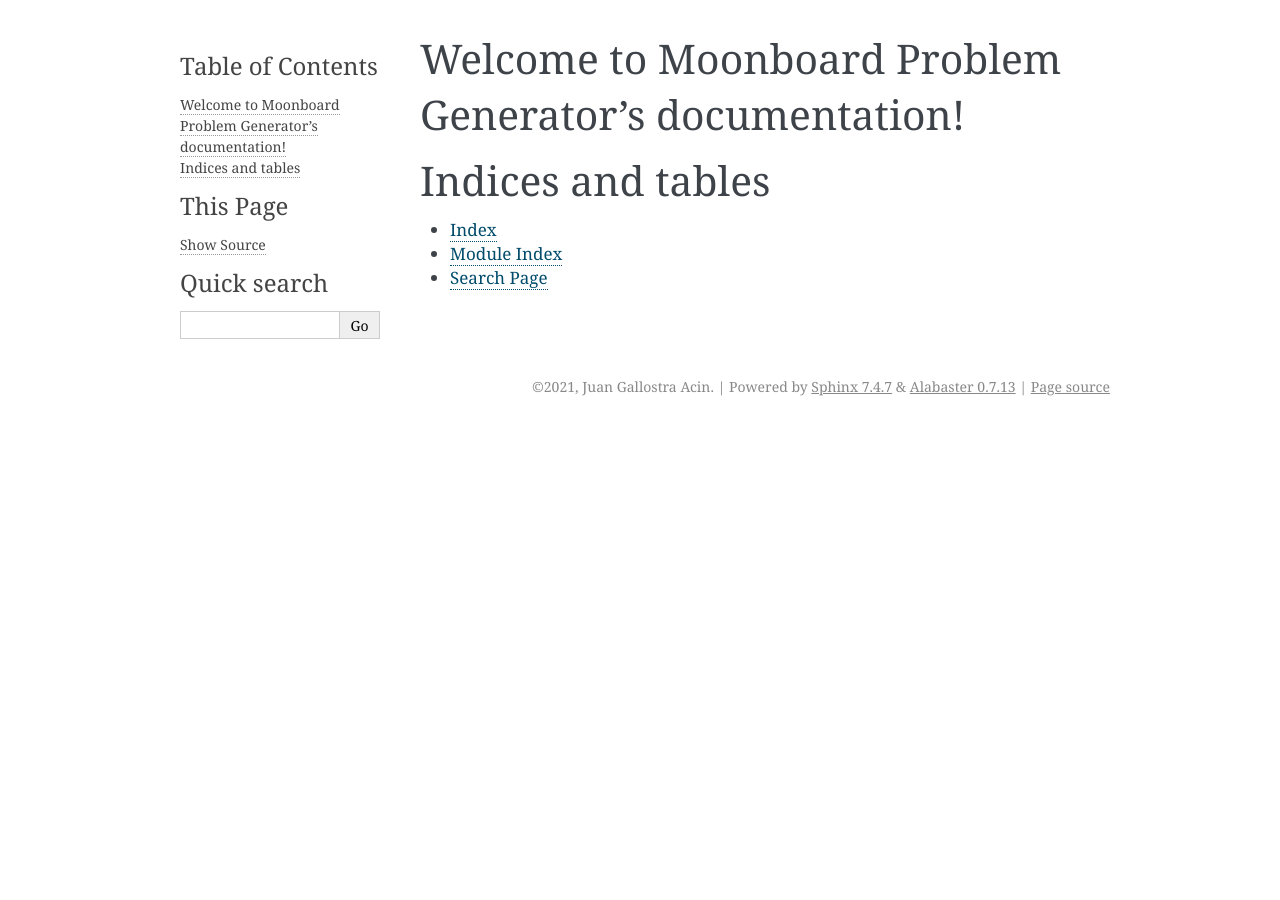
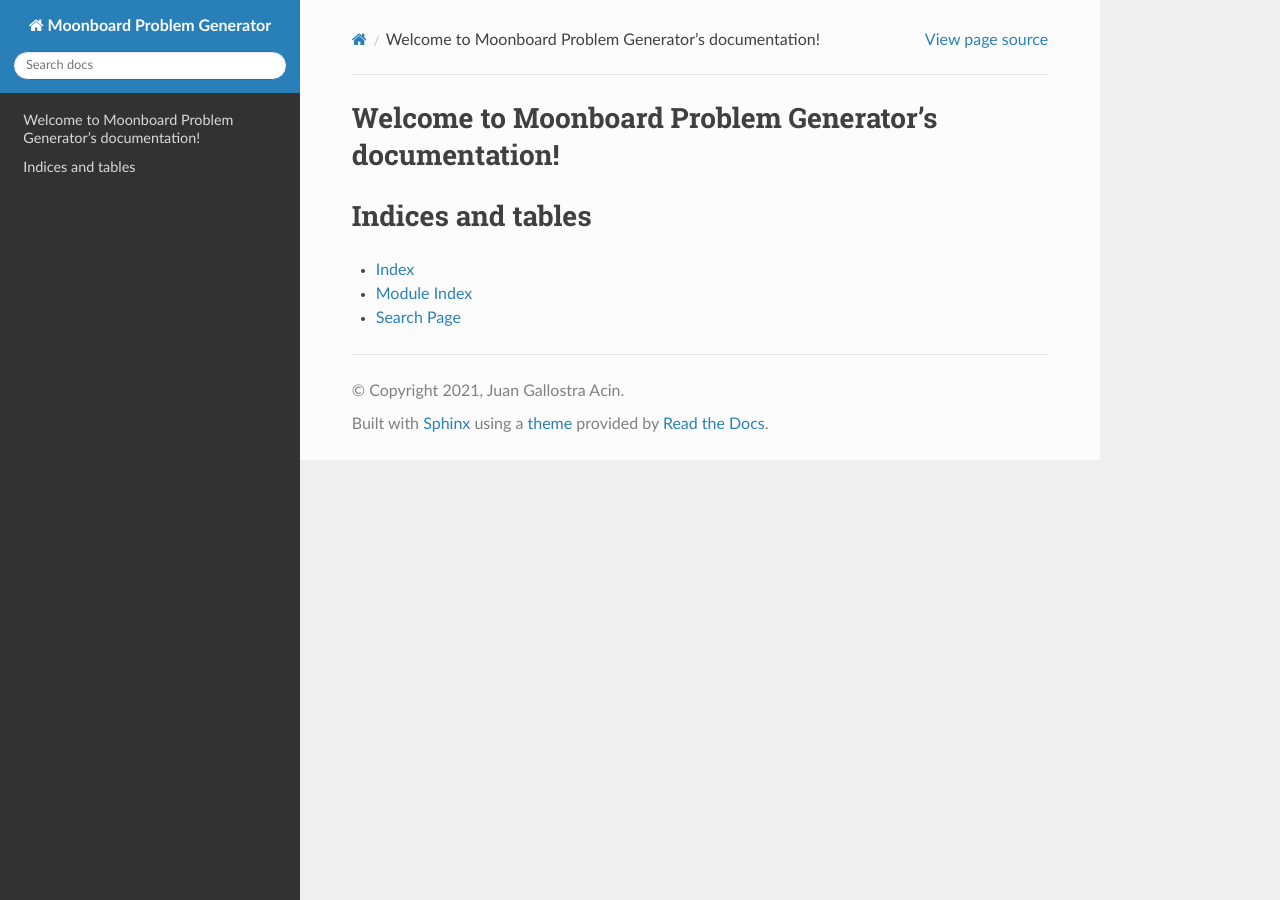
Before and after one commit to juangallostra/moonboard, a Sphinx documentation site: the page built from docs/source/index.rst, in a window 1280 px wide. Built offline with Sphinx 7.4.7 and the Read the Docs theme 2.0.0, drawn with Linux system fonts in a browser that asks for light colours.

Commit message:
Change Sphinx theme

```diff
--- a/docs/source/conf.py
+++ b/docs/source/conf.py
@@ -45,7 +45,7 @@ exclude_patterns = []
 # The theme to use for HTML and HTML Help pages.  See the documentation for
 # a list of builtin themes.
 #
-html_theme = 'alabaster'
+html_theme = "sphinx_rtd_theme"
 
 # Add any paths that contain custom static files (such as style sheets) here,
 # relative to this directory. They are copied after the builtin static files,
--- a/requirements.txt
+++ b/requirements.txt
@@ -20,6 +20,7 @@ pytz==2021.3
 requests==2.24.0
 snowballstemmer==2.2.0
 Sphinx==4.3.0
+sphinx-rtd-theme==1.0.0
 sphinxcontrib-applehelp==1.0.2
 sphinxcontrib-devhelp==1.0.2
 sphinxcontrib-htmlhelp==2.0.0
```
